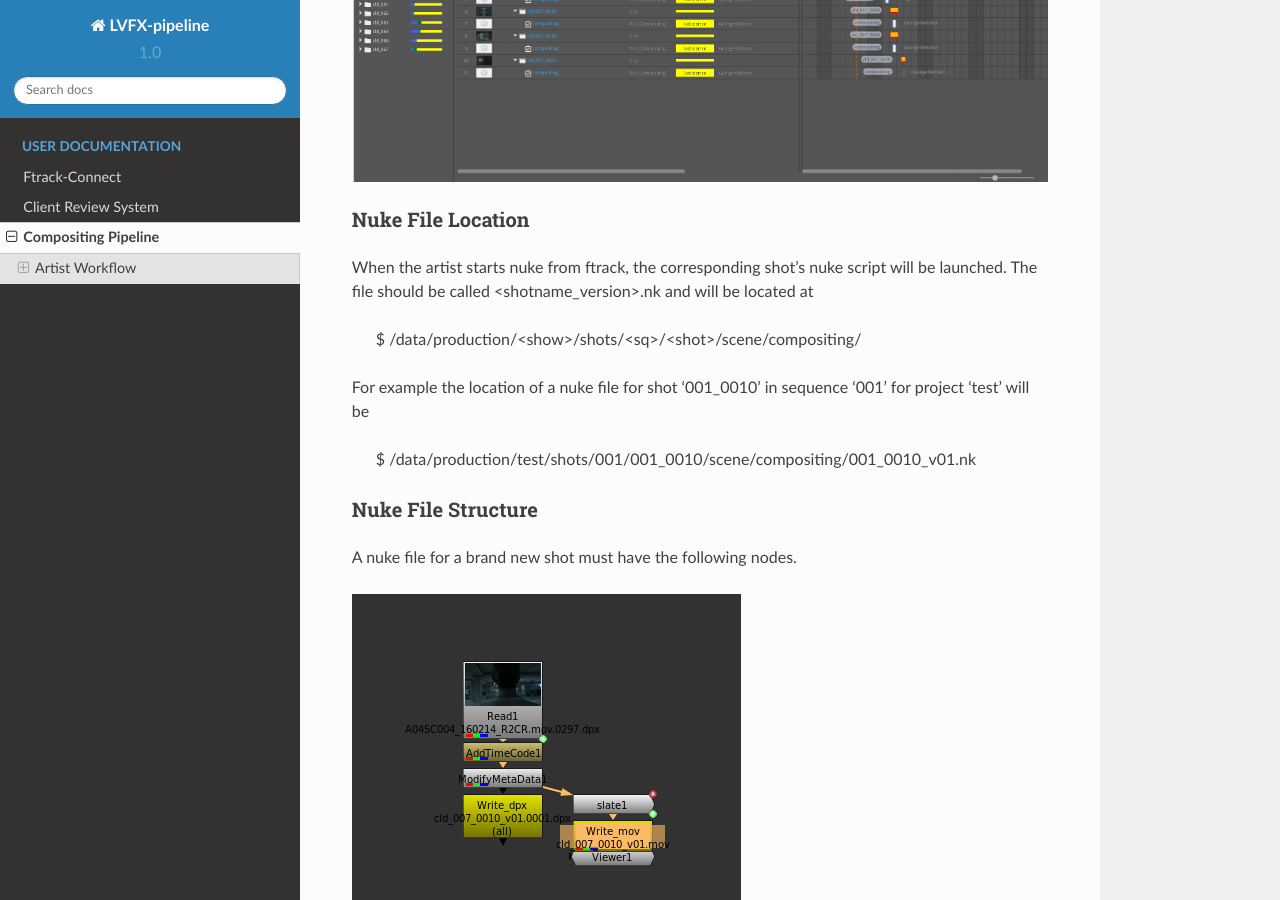
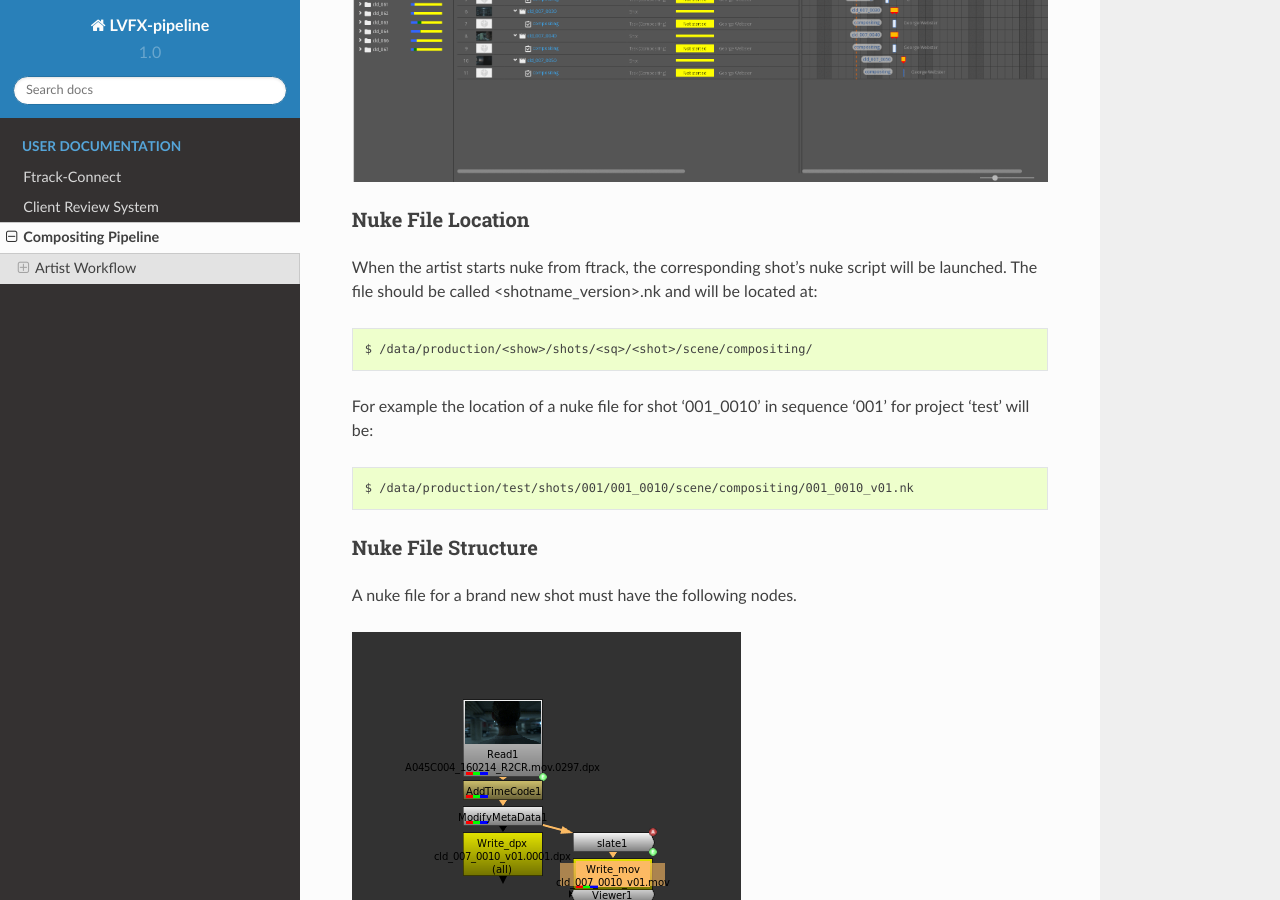
Before and after one commit to afrocircus/LVFX-pipeline, a Sphinx documentation site: the page built from docs/comp-pipeline.rst, in a window 1280 px wide and 900 px high, scrolled down 651 px. Built offline with Sphinx 7.4.7 and the Read the Docs theme 2.0.0, drawn with Linux system fonts in a browser that asks for light colours.

```diff
--- a/docs/comp-pipeline.rst
+++ b/docs/comp-pipeline.rst
@@ -21,11 +21,11 @@ Nuke File Location
 -------------------
 
 When the artist starts nuke from ftrack, the corresponding shot's nuke script will be launched.
-The file should be called <shotname_version>.nk and will be located at
+The file should be called <shotname_version>.nk and will be located at::
 
     $ /data/production/<show>/shots/<sq>/<shot>/scene/compositing/
 
-For example the location of a nuke file for shot '001_0010' in sequence '001' for project 'test' will be
+For example the location of a nuke file for shot '001_0010' in sequence '001' for project 'test' will be::
 
     $ /data/production/test/shots/001/001_0010/scene/compositing/001_0010_v01.nk
 
```
